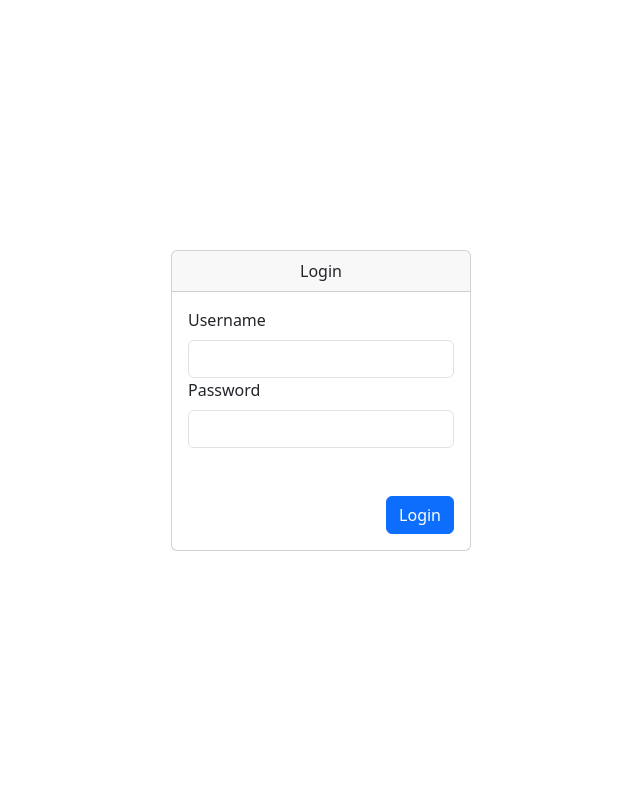
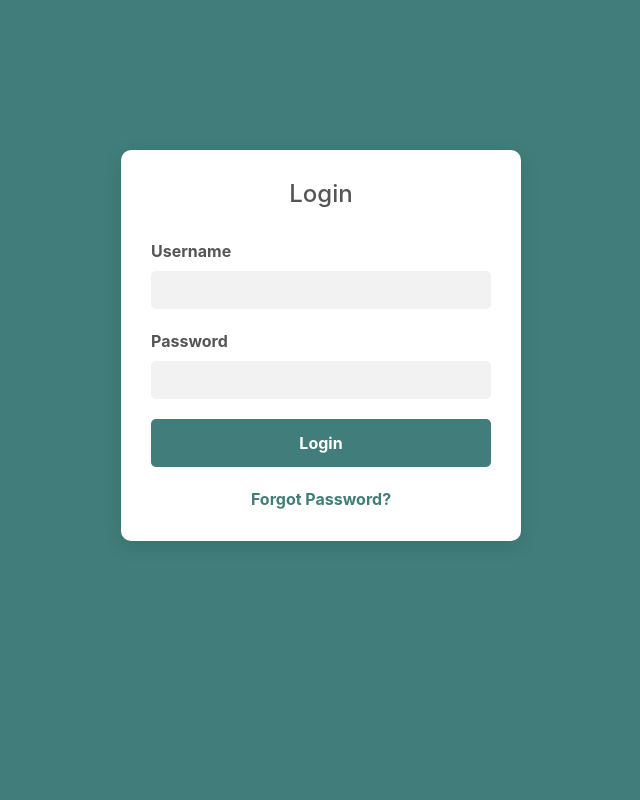
Before and after one commit to IhsanMaul56/Tubes_Tekweb, a CodeIgniter app: page /index.php/home/login in a window 1280 px wide. Shown: the whole page, without its empty margins (319-959 px from the left). Run offline with CodeIgniter, Linux system fonts and the light colour scheme.

Commit message:
update login

```diff
--- a/application/views/login.php
+++ b/application/views/login.php
@@ -1,34 +1,93 @@
 <!DOCTYPE html>
-<html lang="en">
+<html>
 <head>
-        <title>Login</title>
-        <link rel="stylesheet" href="<?php echo base_url('assets/css/bootstrap.css') ?>">
-        <link href="https://cdn.jsdelivr.net/npm/bootstrap@5.3.0/dist/css/bootstrap.min.css" rel="stylesheet" integrity="sha384-9ndCyUaIbzAi2FUVXJi0CjmCapSmO7SnpJef0486qhLnuZ2cdeRhO02iuK6FUUVM" crossorigin="anonymous">
-        <script src="https://cdn.jsdelivr.net/npm/@popperjs/core@2.11.8/dist/umd/popper.min.js" integrity="sha384-I7E8VVD/ismYTF4hNIPjVp/Zjvgyol6VFvRkX/vR+Vc4jQkC+hVqc2pM8ODewa9r" crossorigin="anonymous"></script>
-        <script src="https://cdn.jsdelivr.net/npm/bootstrap@5.3.0/dist/js/bootstrap.min.js" integrity="sha384-fbbOQedDUMZZ5KreZpsbe1LCZPVmfTnH7ois6mU1QK+m14rQ1l2bGBq41eYeM/fS" crossorigin="anonymous"></script>
+    <title>Login - Penyewaan Villa</title>
+    <link rel="stylesheet" type="text/css" href="<?php echo base_url('assets/css/bootstrap.min.css'); ?>">
     <style>
-        .login-page {
-            display: flex;
-            align-items: center;
-            justify-content: center;
-            height: 100vh;
+        body {
+            background-color: #417D7A;
+        }
+        .login-container {
+            max-width: 400px;
+            margin: 0 auto;
+            margin-top: 150px;
+            padding: 30px;
+            border-radius: 10px;
+            background-color: #fff;
+            box-shadow: 0px 5px 20px rgba(0, 0, 0, 0.1);
+        }
+        .login-container h2 {
+            text-align: center;
+            color: #555;
+            font-size: 24px;
+            margin-bottom: 30px;
+        }
+        .login-form .form-group {
+            margin-bottom: 20px;
+        }
+        .login-form label {
+            font-weight: bold;
+            color: #555;
+        }
+        .login-form input[type="text"],
+        .login-form input[type="password"] {
+            width: 100%;
+            padding: 10px;
+            border: none;
+            border-radius: 5px;
+            background-color: #f2f2f2;
+            color: #555;
+        }
+        .login-form button[type="submit"] {
+            width: 100%;
+            padding: 12px;
+            border-radius: 5px;
+            background-color: #417D7A;
+            border: none;
+            color: #fff;
+            font-weight: bold;
+            cursor: pointer;
+            transition: background-color 0.3s ease-in-out;
+        }
+        .login-form button[type="submit"]:hover {
+            background-color: #1A3C40;
+        }
+        .login-form .form-footer {
+            text-align: center;
+            margin-top: 20px;
+            color: #555;
+        }
+        .login-form .form-footer a {
+            text-decoration: none;
+            color: #417D7A;
+            font-weight: bold;
+            transition: color 0.3s ease-in-out;
+        }
+        .login-form .form-footer a:hover {
+            color: #1A3C40;
         }
     </style>
 </head>
-    <body class="login-page">
-        <div class="card" style="width:300px">
-            <div class="card-header text-center">Login</div>
-            <div class="card-body">
-                <form action="<?php echo site_url('home/proseslogin');?>"method="post">
-                <label class="label">Username</label>
-                <input type="text" class="form-control" name="username" required>
-                <label class="label">Password</label>
-                <input type="password" class="form-control" name="password" required>
-                <br>
-                <?php echo $this->session->userdata("error"); ?>
-                <br>
-                <input type="submit" class="btn btn-primary float-right" value="Login">
+<body>
+    <div class="login-container">
+        <h2>Login</h2>
+
+        <form class="login-form" method="post" action="<?php echo site_url('home/proseslogin'); ?>">
+            <div class="form-group">
+                <label>Username</label>
+                <input type="text" name="username" class="form-control" required>
             </div>
+            <div class="form-group">
+                <label>Password</label>
+                <input type="password" name="password" class="form-control" required>
             </div>
+            <button type="submit" class="btn btn-primary">Login</button>
+            <div class="form-footer">
+                <a href="#">Forgot Password?</a>
+            </div>
+        </form>
+    </div>
+
+    <script src="<?php echo base_url('assets/js/bootstrap.min.js'); ?>"></script>
 </body>
 </html>
```
Lines whose indentation alone changed are shown as unchanged.
